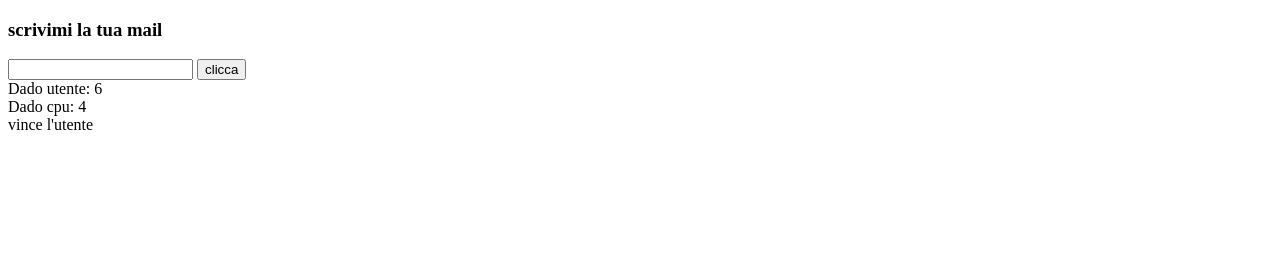
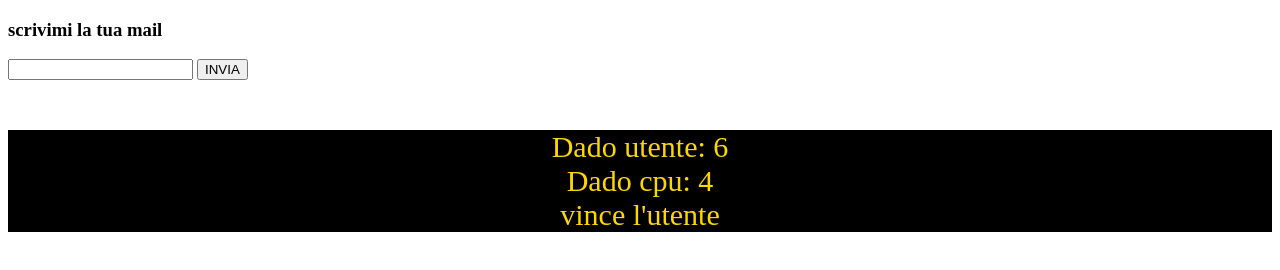
Before and after one commit to GiuseppeRepici/-js-mail-dadi, a plain HTML site: page index.html in a window 1280 px wide. Drawn offline with Linux system fonts and the light colour scheme.

Commit message:
completed

```diff
--- a/css/style.css
+++ b/css/style.css
@@ -0,0 +1,7 @@
+.container2{
+    background-color: black;
+    color: gold;
+    margin-top: 50px;
+    text-align: center;
+    font-size: 30px;
+}
--- a/index.html
+++ b/index.html
@@ -13,11 +13,11 @@
             <form action="">
                 <h3>scrivimi la tua mail</h3>
                 <input type="text" id="inputmail" name="email">
-                <button type="button" id="btn1">clicca</button>
+                <button type="button" id="btn1">INVIA</button>
             </form>
             <div id="rispostajs"></div>
         </div>
-        <div class="container">
+        <div class="container2">
             <div id="dadoutente"></div>
             <div id="dadocpu"></div>
             <div id="vincitore"></div>
```
